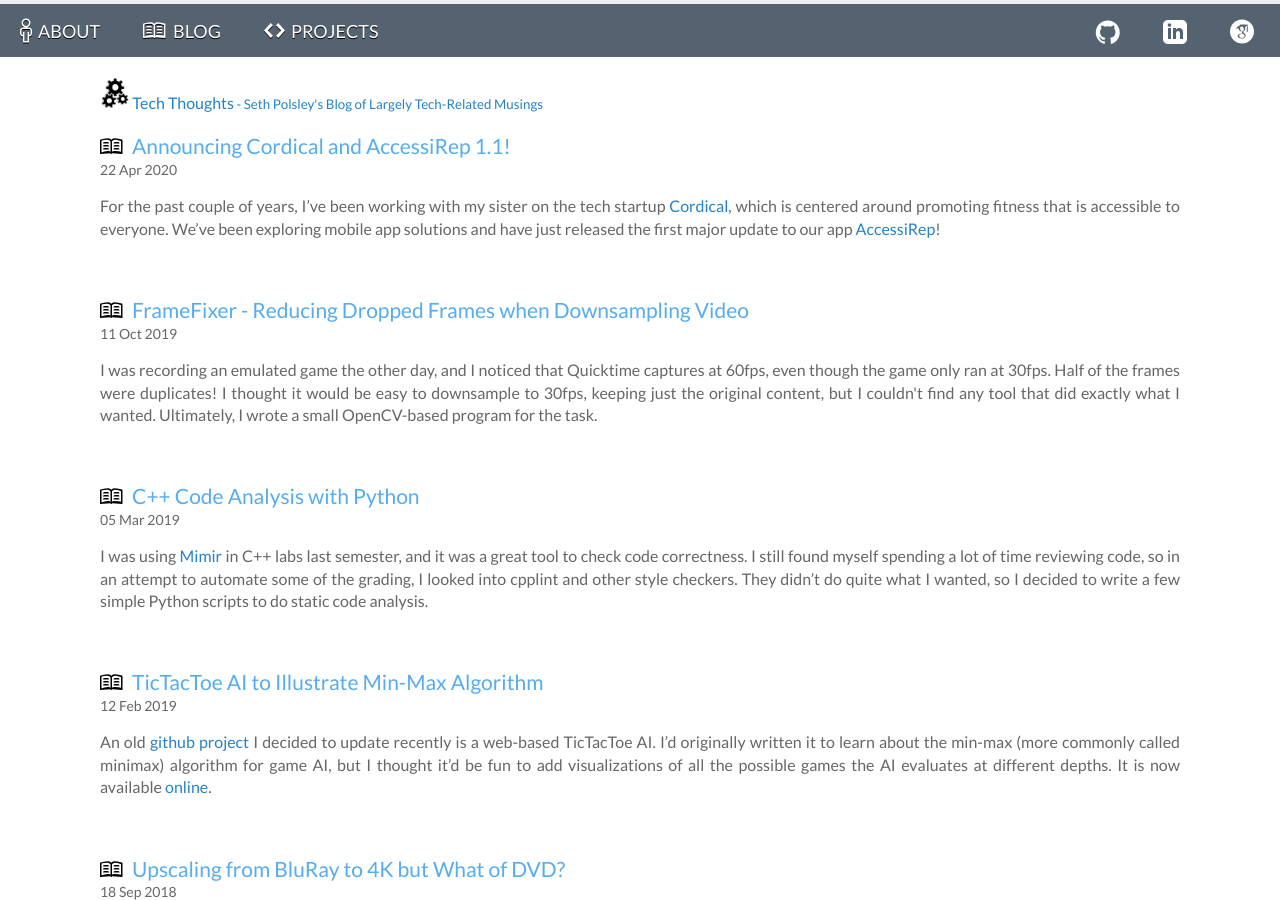
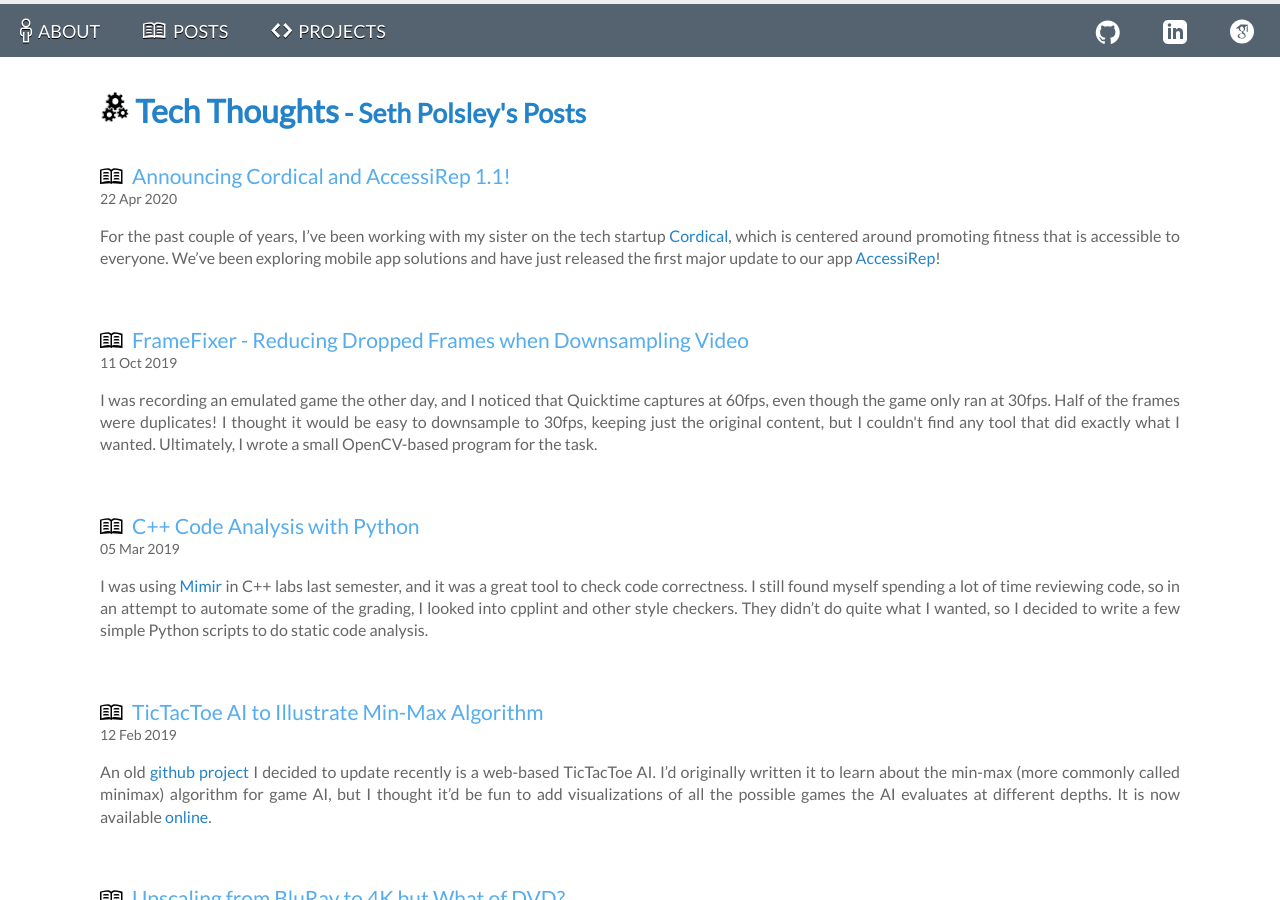
Before and after one commit to spolsley/spolsley.github.io, a Jekyll site: the page built from posts/index.html, in a window 1280 px wide and 900 px high. Built offline with Jekyll 4.4.1, drawn with Linux system fonts in a browser that asks for light colours; the list of posts is cut into pages by our own code.

Commit message:
Fixing title

```diff
--- a/_config.yml
+++ b/_config.yml
@@ -3,7 +3,7 @@ highlighter: false
 url: https://www.spolsley.com
 plugins: [jekyll-paginate,  jekyll-gist]
 paginate: 8
-paginate_path: "/blog/page:num/"
+paginate_path: "/posts/page:num/"
 future: true
 description: Seth Polsley's Blog - Tech Thoughts
 intro: Tech Thoughts
--- a/_includes/header.html
+++ b/_includes/header.html
@@ -2,7 +2,7 @@
   <header>
       <ul class="nav">
         <li><a href="/"><span class="mega-octicon octicon-person" style="margin-right: 6px;"></span>About</a></li>
-        <li><a href="/blog/"><span class="mega-octicon octicon-book" style="margin-right: 6px;"></span>Blog</a></li>
+        <li><a href="/posts/"><span class="mega-octicon octicon-book" style="margin-right: 6px;"></span>Posts</a></li>
         <li><a href="/projects.html"><span class="mega-octicon octicon-code" style="margin-right: 6px;"></span>Projects</a></li>
 
         <span class="social-links">
--- a/_layouts/post.html
+++ b/_layouts/post.html
@@ -3,10 +3,10 @@ layout: default
 comments: true
 ---
 <div class="header">
-<a href="../../../"><img src="{{ site.logo }}" height="32px"> {{ site.intro }}</a>
+<h1><a href="../../../"><img src="{{ site.logo }}" height="32px"> {{ site.intro }}</a></h1>
 </div>
 
-<h1>{{ page.title }}</h1>
+<h2 class="post-title">{{ page.title }}</h2>
 <p class="meta">{{ page.date | date_to_string }}</p>
 
 <div class="post">
--- a/blog/index.html
+++ b/posts/index.html
@@ -1,10 +1,10 @@
 ---
 layout: default
-title: Tech Thoughts - Seth Polsley's Blog
+title: Tech Thoughts - Seth Polsley's Posts
 ---
 
 <div class="header">
-<a href="/blog/"><img src="{{ site.logo }}" height="32px"> {{ site.intro }}<small> - Seth Polsley's Blog of Largely Tech-Related Musings</small></a>
+<h1><a href="/posts/"><img src="{{ site.logo }}" height="32px"> {{ site.intro }}<small> - Seth Polsley's Posts</small></a></h1>
 </div>
 
 <div class="listing">
```
